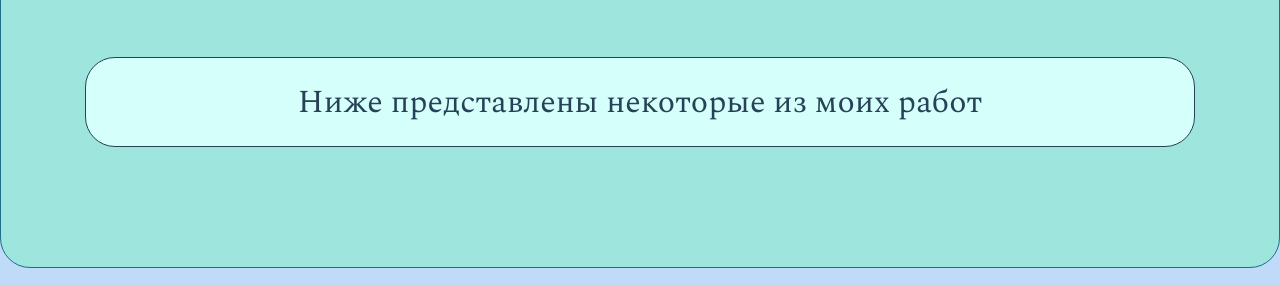
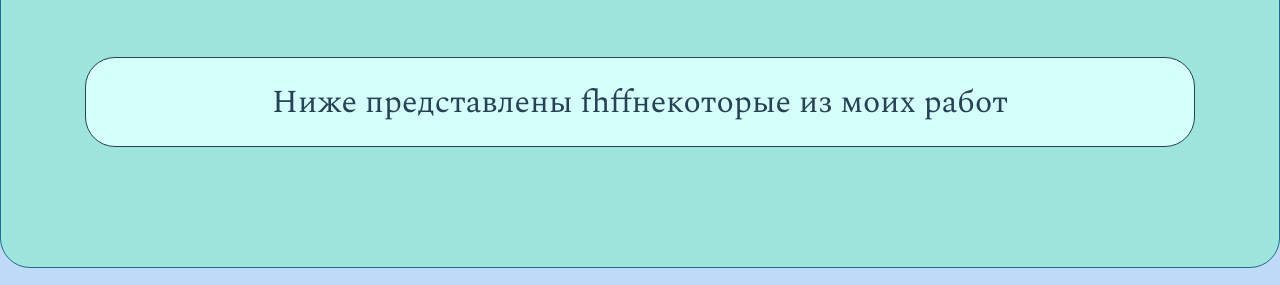
Before and after one commit to Bakurskyi/portfolio, a plain HTML site: page index.html in a window 1280 px wide. Shown: the part 515-800 px from the top of the page. Drawn offline with Linux system fonts and the light colour scheme; files whose address does not match are found by name.

Commit message:
test commit

```diff
--- a/index.html
+++ b/index.html
@@ -42,7 +42,7 @@
                     <span class="my-advertising_about-me">
                 Я  занимаюсь веб-дизайном и делаю сайты, лэндинги и баннеры на Figma
                 </span>
-                    <button class="my-advertising_to-my-works">Ниже представлены некоторые из моих работ</button>
+                    <button class="my-advertising_to-my-works">Ниже представлены fhffнекоторые из моих работ</button>
                 </div>
             </div>
         </section>
```
